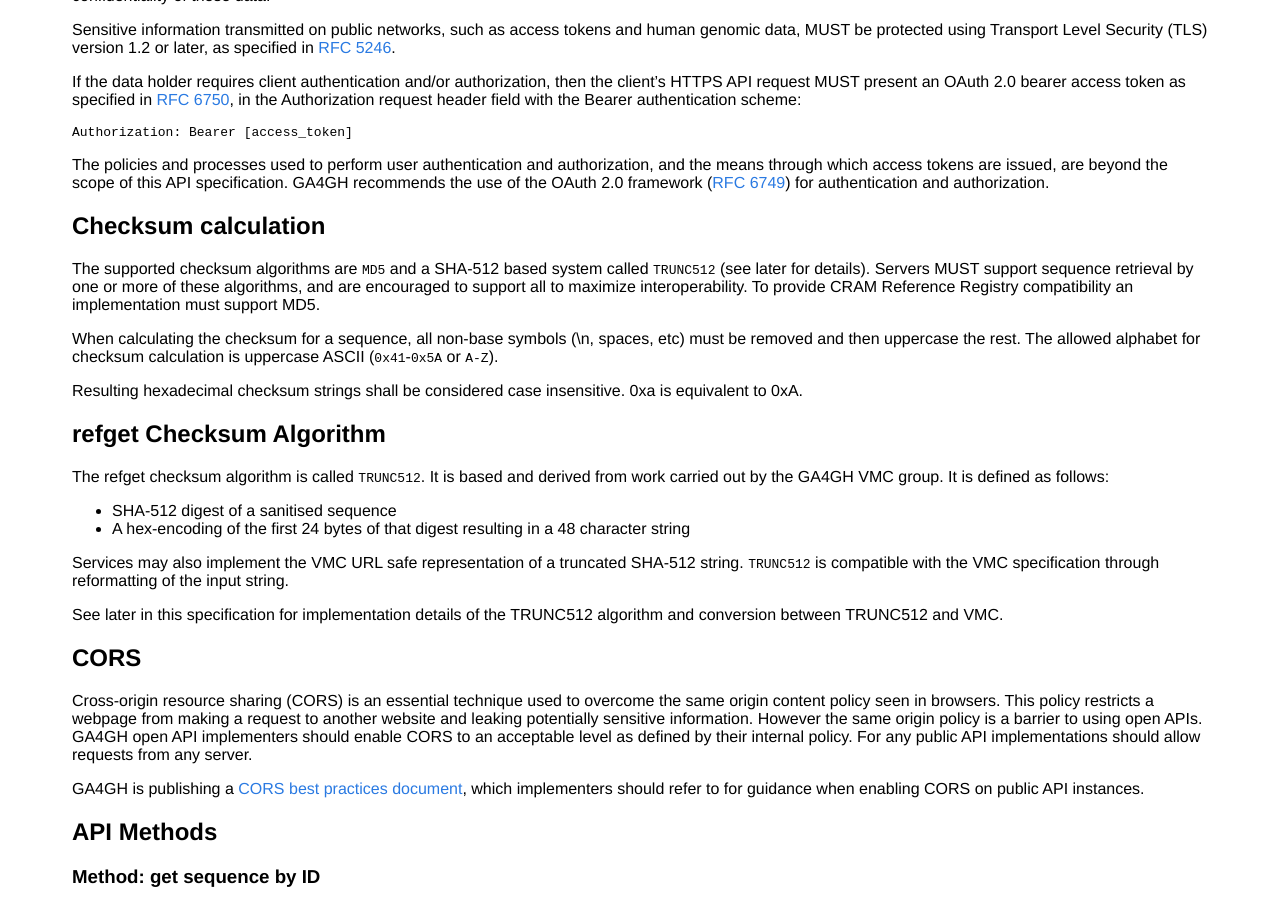
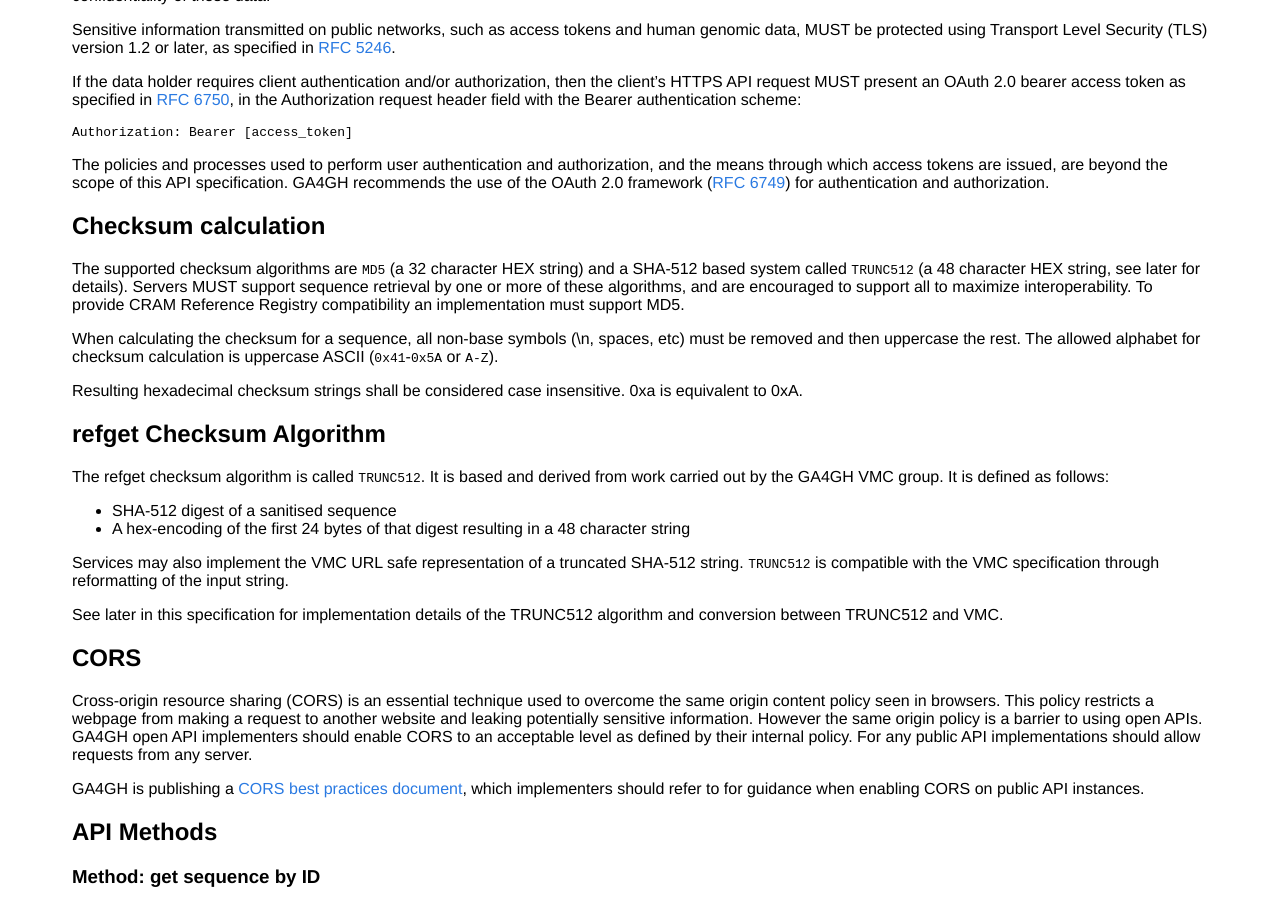
Before and after one commit to samtools/hts-specs, a Jekyll site: the page built from refget.md, in a window 1280 px wide and 900 px high, scrolled down 1424 px. Built offline with Jekyll 4.4.1, drawn with Linux system fonts in a browser that asks for light colours; some of the changed text lies outside the part shown.

Commit message:
Clarification of checksum ID identification
See issue #329.

The specification currently states there are two checksum identifiers available of different length. Length should be used to detect which one has been given. If we need to adopt other checksums then the spec will evolve to include other methods to identify the checksum used.

```diff
--- a/refget.md
+++ b/refget.md
@@ -72,7 +72,7 @@ Authorization: Bearer [access_token]
 The policies and processes used to perform user authentication and authorization, and the means through which access tokens are issued, are beyond the scope of this API specification. GA4GH recommends the use of the OAuth 2.0 framework ([RFC 6749](https://tools.ietf.org/html/rfc6749)) for authentication and authorization.
 
 ## Checksum calculation
-The supported checksum algorithms are `MD5` and a SHA-512 based system called `TRUNC512` (see later for details). Servers MUST support sequence retrieval by one or more of these algorithms, and are encouraged to support all to maximize interoperability. To provide CRAM Reference Registry compatibility an implementation must support MD5.
+The supported checksum algorithms are `MD5` (a 32 character HEX string) and a SHA-512 based system called `TRUNC512` (a 48 character HEX string, see later for details). Servers MUST support sequence retrieval by one or more of these algorithms, and are encouraged to support all to maximize interoperability. To provide CRAM Reference Registry compatibility an implementation must support MD5.
 
 When calculating the checksum for a sequence, all non-base symbols (\n, spaces, etc) must be removed and then uppercase the rest. The allowed alphabet for checksum calculation is uppercase ASCII (`0x41`-`0x5A` or `A-Z`).
 
@@ -498,12 +498,17 @@ The VMC, Variant Modelling Collaboration, is a complementary GA4GH effort to mod
 
 The algorithm performs a SHA-512 digest of a sequence and creates a hex encoding of the first 24 bytes of the digest. An implementation may do this by sub-slicing the digest or sub-stringing 48 characters from a SHA-512 hex string. Analysis performed by VMC suggests this should be sufficient to avoid message collisions. Should a message collision occur within this scheme then the number of bytes retained from the checksum will be increased.
 
+### Checksum Identifier Identification
+
+When a checksum identifier is given to an implementation, it is the server's repsonsiblity to compute what kind of identifier (`MD5` or `TRUNC512`) has been given. Both can be deduced based on length; `MD5` is 32 characters long and `TRUNC512` is 48 characters long. Should we support alternative checksum based identifiers and require a more complex method to resolve their identification this will be defined in future specification versions.
+
 ## Possible Future API Enhancements
 
 - Allow POST requests for batch downloads
 - Formally define more sequence formattings (e.g. fasta, protobuf)
 - Allow reference sequence checksums to be bundled together e.g. to represent a reference genome
 - Support groups/collections of sequences based on checksums
+- Support other methods of identifying the checksum identifier aside from length
 
 ## Contributors
 
```
